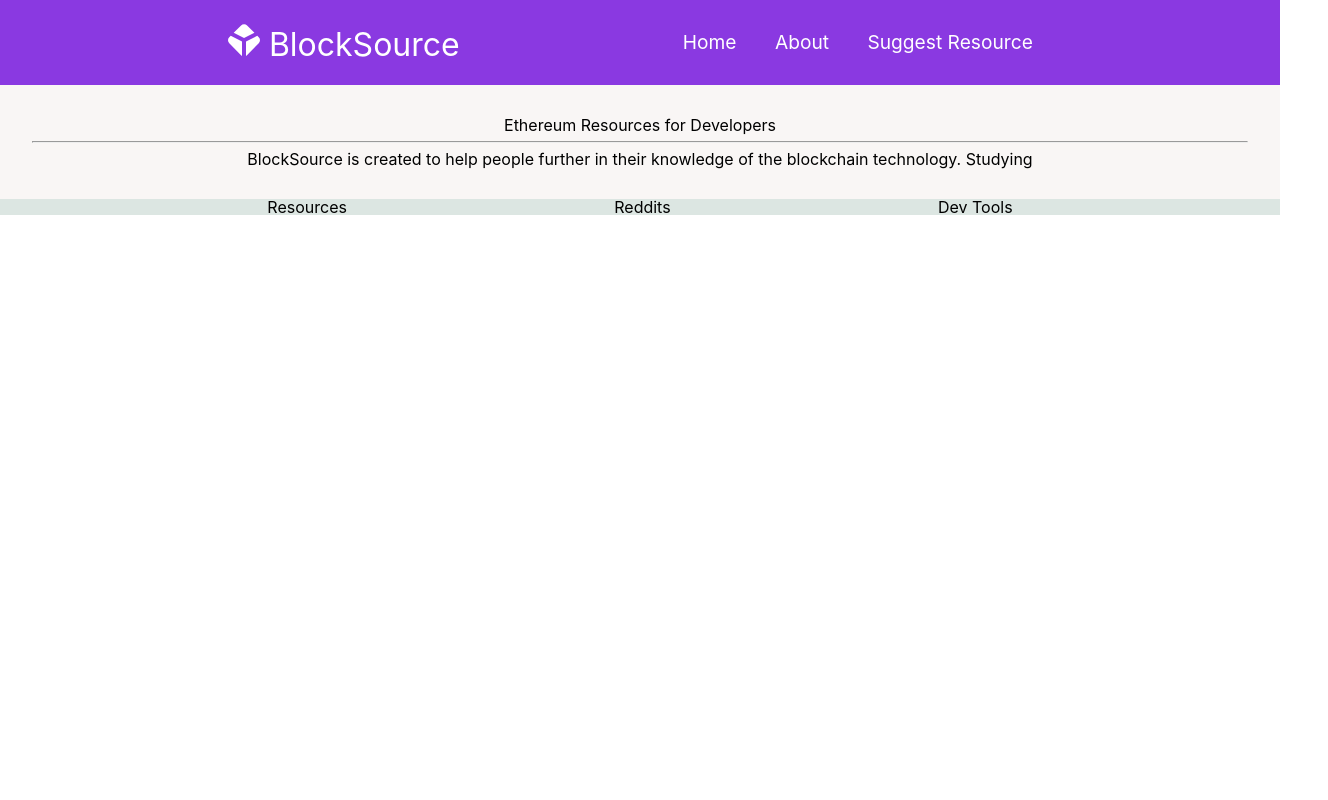
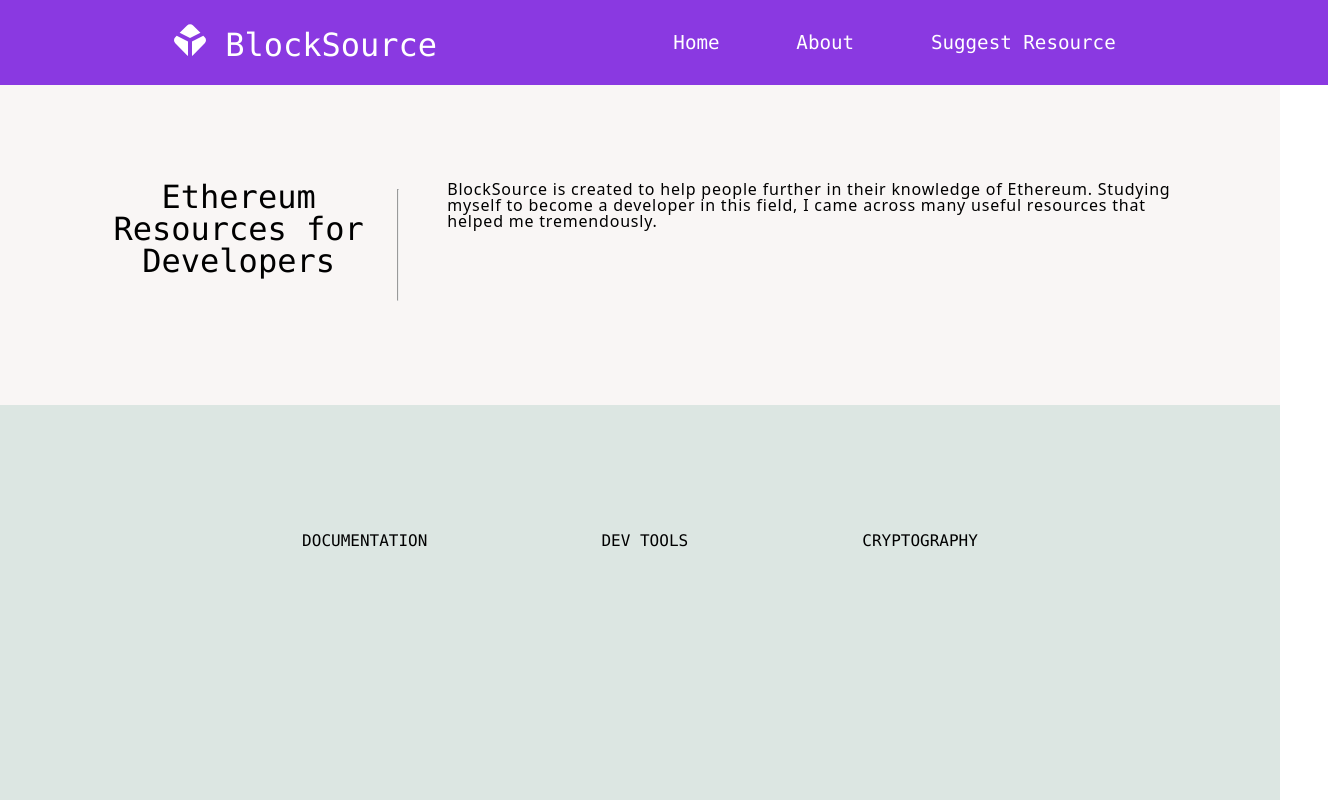
Before and after one commit to Danieltda/OXDAMZOR, a React (Create React App) app: page / in a window 1280 px wide. Shown: the top 800 px of the page, 1328 px wide, since content can reach past the window. Built offline with nearby package versions, Linux system fonts and the light colour scheme.

Commit message:
content changes

```diff
--- a/src/App.css
+++ b/src/App.css
@@ -2,11 +2,17 @@
   text-align: center;
 }
 
+.navigation-bar {
+  width: 100vw;
+}
+
 .link-style {
-  margin: 0.4em 1em;
+  margin: 0.4em 2em;
   font-size: 1.2em;
   text-decoration: none;
   color: white;
+  font-family: SFMono-Regular, Consolas, "Roboto Mono", "Droid Sans Mono",
+    "Liberation Mono", Menlo, Courier, monospace;
 }
 
 .suggest-resource {
@@ -19,8 +25,11 @@
   display: flex;
   justify-content: flex-end;
   font-size: 1em;
+  margin-left: 3em;
 }
 
 .div-blockroot {
   font-size: 2em;
+  font-family: SFMono-Regular, Consolas, "Roboto Mono", "Droid Sans Mono",
+    "Liberation Mono", Menlo, Courier, monospace;
 }
--- a/src/Components/Overview/overview.css
+++ b/src/Components/Overview/overview.css
@@ -1,4 +1,29 @@
 .overview-section-s1 {
+  display: flex;
+  justify-content: flex-start;
   background-color: #f9f6f5;
-  padding: 2em;
+  padding: 6em;
 }
+
+.h1-overview {
+  font-size: 2em;
+  font-family: SFMono-Regular, Consolas, "Roboto Mono", "Droid Sans Mono",
+    "Liberation Mono", Menlo, Courier, monospace;
+  padding-bottom: 1em;
+  font-weight: 400;
+}
+
+.hr {
+  margin-left: 1em;
+}
+
+.overview-section-p {
+  margin-left: 3em;
+  letter-spacing: 0.05em;
+  word-wrap: break-word;
+  font-family: system-ui, -apple-system, BlinkMacSystemFont, Segoe UI, Roboto,
+    Helvetica, Arial, sans-serif, Apple Color Emoji, Segoe UI Emoji,
+    Segoe UI Symbol;
+  font-size: 1em;
+  text-align: left;
+}
--- a/src/Components/Overview/overview.jsx
+++ b/src/Components/Overview/overview.jsx
@@ -5,11 +5,14 @@
   return (
     <>
       <div className="overview-section-s1">
-        <h1>Ethereum Resources for Developers</h1>
-        <hr />
-        <p>
+        <div>
+          <h1 className="h1-overview">Ethereum Resources for Developers</h1>
+        </div>
+        <hr className="hr" />
+        <p className="overview-section-p">
           BlockSource is created to help people further in their knowledge of
-          the blockchain technology. Studying
+          Ethereum. Studying myself to become a developer in this field, I came
+          across many useful resources that helped me tremendously.
         </p>
       </div>
     </>
--- a/src/Components/Resources/resources.css
+++ b/src/Components/Resources/resources.css
@@ -2,4 +2,14 @@
   background-color: rgb(220, 230, 226);
   display: flex;
   justify-content: space-evenly;
+  padding: 8em;
+  margin-bottom: 0px;
+  font-family: SFMono-Regular, Consolas, "Roboto Mono", "Droid Sans Mono",
+    "Liberation Mono", Menlo, Courier, monospace;
+  font-size: 1em;
 }
+
+.footer-overview {
+  background-color: #8a39e1;
+  height: 245px;
+}
--- a/src/Components/Resources/resources.jsx
+++ b/src/Components/Resources/resources.jsx
@@ -1,14 +1,23 @@
 import React from "react";
+import { useState } from "react";
 import "./resources.css";
 
 export default function Resources() {
+  const [like, setLike] = useState([]);
+
   return (
     <>
       <section className="section1-resources">
-        <div>Resources</div>
-        <div>Reddits</div>
-        <div>Dev Tools</div>
+        <div>DOCUMENTATION</div>
+        <div>DEV TOOLS</div>
+        <div>CRYPTOGRAPHY</div>
       </section>
+      <section className="section1-resources">
+        <div>TWITTER</div>
+        <div>REDDITS</div>
+        <div>PODCASTS</div>
+      </section>
+      <footer className="footer-overview">test</footer>
     </>
   );
 }
```
